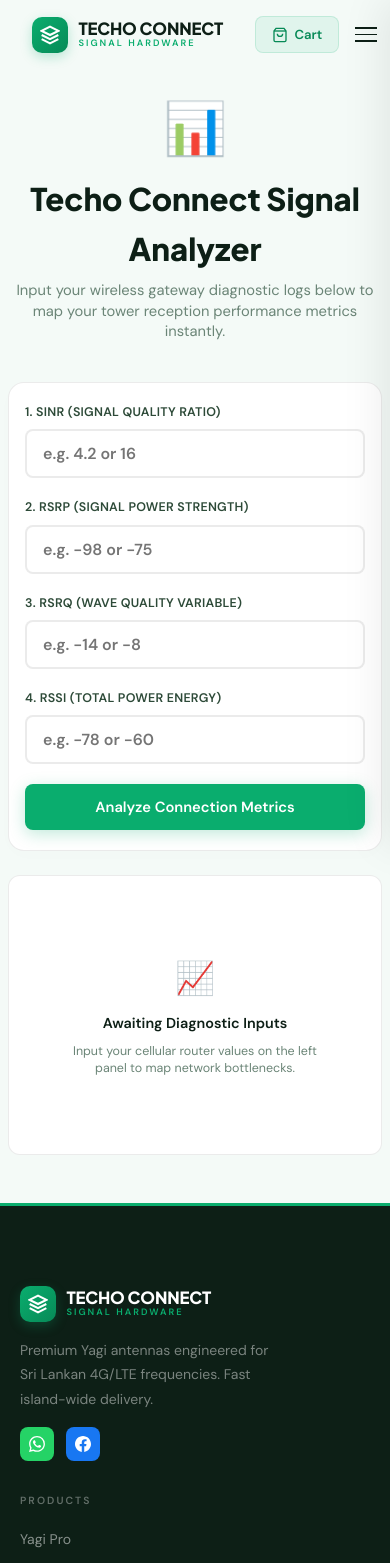
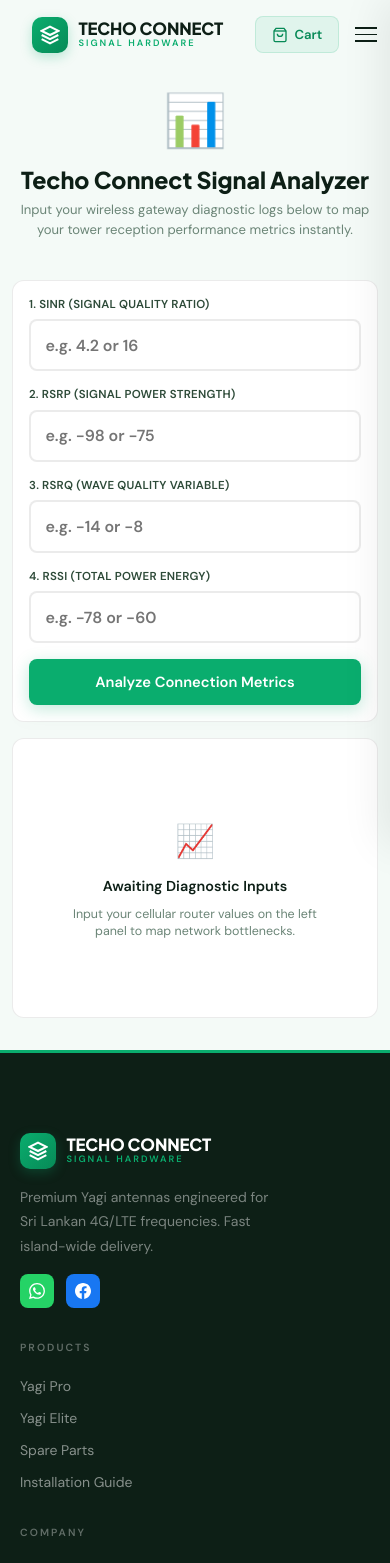
Before and after one commit to thivaharan-selvanayagam/techo-connect, a Next.js app: page /analyzer in a window 390 px wide. Shown: the top 1563 px of the page. Built offline with nearby package versions, Linux system fonts and the light colour scheme.

Commit message:
responsive fix

```diff
--- a/app/analyzer/page.js
+++ b/app/analyzer/page.js
@@ -58,19 +58,31 @@
       issueTitle = "Critical Signal Starvation & Tower Static"
       diagnosticMessage = `Your wireless broadband connection is experiencing extreme signal attenuation. An RSRP value of ${rsrp} dBm shows the cellular waves are heavily blocked before reaching your workspace, forcing your router to decode distorted packets through background radio static noise (SINR: ${sinr} dB).`
       whyItHappens = "This happens because high-frequency cellular bands are absorbed by concrete structural blockades, reinforced masonry walls, and roofing profiles. Your internal omnidirectional router antennas are pulling in destructive reflections and environmental electronic noise instead of a clean, direct tower line."
-      problemList = ["Unpredictable ping spikes (latency jitter) between 40ms and 600ms.", "Drastic speed drops during peak hours due to massive packet corruption.", "Complete network dropouts under heavy streaming loads."]
+      problemList = [
+        "Unpredictable ping spikes (latency jitter) between 40ms and 600ms.",
+        "Drastic speed drops during peak hours due to massive packet corruption.",
+        "Complete network dropouts under heavy streaming loads."
+      ]
     }
     else if (rsrp >= -85 && sinr < 8) {
       issueTitle = "High Transmission Power with Severe Sector Jamming"
       diagnosticMessage = `Your raw reception power (${rsrp} dBm) is strong, but your overall communication clarity is critically compromised (SINR: ${sinr} dB). Your router has adequate raw power but cannot establish a clean connection through the surrounding radio clutter.`
       whyItHappens = "This happens because your router's stock internal antennas lack directional focus. They are accidentally catching competing, overlapping wave front paths from multiple base towers at the same time, creating an echoing cross-talk effect that slows down data parsing."
-      problemList = ["Lagging web page loads and stalling video player buffers.", "Disrupted connection speeds even when the signal bars display full power.", "Frequent stuttering during online multiplayer gaming or live Zoom calls."]
+      problemList = [
+        "Lagging web page loads and stalling video player buffers.",
+        "Disrupted connection speeds even when the signal bars display full power.",
+        "Frequent stuttering during online multiplayer gaming or live Zoom calls."
+      ]
     }
     else {
       issueTitle = "Sub-Optimal Network Range Limitation"
       diagnosticMessage = `Your data stream parameters indicate a connection bottleneck. Your current signal profile provides functional bandwidth for light browsing, but fails under high-load data processing tasks.`
       whyItHappens = "This is caused by distance constraints from the primary provider grid terminal or physical obstructions like dense foliage and surrounding buildings. The signal waves arrive scattered and weakened by the time they reach your indoor setup."
-      problemList = ["Pixelated video quality during 4K or HD streaming.", "Slower upload speeds that bottleneck file transfers.", "Noticeable packet loss during heavy multi-device network load."]
+      problemList = [
+        "Pixelated video quality during 4K or HD streaming.",
+        "Slower upload speeds that bottleneck file transfers.",
+        "Noticeable packet loss during heavy multi-device network load."
+      ]
     }
 
     setVerdict({ grades, issueTitle, diagnosticMessage, whyItHappens, problemList })
@@ -78,6 +90,7 @@
 
   const downloadPDFReport = async () => {
     if (!verdict) return
+
     setPdfLoading(true)
     const toastId = toast.loading('Compiling crisp professional layout into PDF form...')
 
@@ -94,6 +107,7 @@
       }
 
       const element = reportRef.current
+
       const opt = {
         margin: 0,
         filename: 'Techo_Connect_Signal_Analysis_Report.pdf',
@@ -106,8 +120,8 @@
           useCORS: true,
           logging: false,
           scrollY: 0,
-          scrollX: 150, // 🌟 FIXED: Kept at 0 to guarantee clear captures for non-mobile interfaces
-          windowWidth: 1200
+          scrollX: 0,
+          windowWidth: document.documentElement.scrollWidth
         },
         jsPDF: {
           unit: 'mm',
@@ -120,6 +134,7 @@
       }
 
       await window.html2pdf().set(opt).from(element).save()
+
       toast.success('Vector PDF Report successfully compiled!', { id: toastId })
     } catch (err) {
       console.error('PDF compiling runtime crash error:', err)
@@ -130,38 +145,220 @@
   }
 
   const cssStyles = `
-    /* ── SCREEN INTERACTIVE VIEW STYLES ── */
-    .an-section { padding: 3rem 1rem 5rem; background: var(--bg); min-height: 90vh; }
-    .an-container { max-width: 960px; margin: 0 auto; display: flex; flex-direction: column; gap: 1.5rem; }
-    .an-header { text-align: center; margin-bottom: 1rem; }
-    .an-grid { display: flex; flex-wrap: wrap; gap: 1.5rem; }
-    .an-form-panel { flex: 1 1 360px; background: white; border: 1px solid var(--border-light); padding: 2rem; border-radius: 16px; box-shadow: 0 4px 20px rgba(0,0,0,0.01); height: fit-content; }
-    .an-results-panel { flex: 1 2 480px; display: flex; flex-direction: column; gap: 1rem; min-width: 0; }
-    .an-metric-badge { display: flex; justify-content: space-between; align-items: center; background: var(--bg); padding: 0.75rem 1rem; border-radius: 8px; border: 1px solid var(--border-light); font-size: 0.88rem; }
-    .an-pitch-card { background: linear-gradient(135deg, #FFF 0%, #F0FDF4 100%); border: 2px solid var(--green); border-radius: 12px; padding: 1.5rem; margin-top: 0.25rem; }
-    .an-input-group { display: flex; flex-direction: column; gap: 0.4rem; margin-bottom: 1.25rem; }
-    .an-input-group label { font-size: 0.78rem; font-weight: 700; color: var(--slate); text-transform: uppercase; letter-spacing: 0.02em; }
-
-    /* 🌟 FIXED: Added container scaling logic to text fields to prevent layout breakouts */
-    .an-input-group input { width: 100%; box-sizing: border-box; padding: 0.75rem 1rem; border: 2px solid var(--border-light); border-radius: 8px; font-size: 1rem; outline: none; font-weight: 600; transition: border-color 0.2s; }
-    .an-input-group input:focus { border-color: var(--green); }
-
-    /* ── 📱 MOBILE RESPONSIVE ADAPTER OVERRIDES ── */
-    @media (max-width: 576px) {
-      .an-header { text-align: center; margin-bottom: 1rem; margin-top: 4rem;}
-      .an-section { padding: 1.5rem 0.5rem 3rem !important; }
-      .an-form-panel { padding: 1.25rem 1rem !important; flex: 1 1 100% !important; }
-      .an-results-panel { flex: 1 1 100% !important; }
-
-      /* 🌟 FIXED: Added wrap parameters to block text collisions on tiny screens */
-      .an-metric-badge { padding: 0.65rem 0.75rem !important; font-size: 0.82rem !important; flex-direction: row !important; justify-content: space-between !important; flex-wrap: wrap; gap: 0.5rem; }
-      .an-badge-text { font-size: 0.8rem !important; }
-      .an-pitch-card { padding: 1.25rem 1rem !important; }
-      .an-download-btn { display: none !important; }
+    * {
+      box-sizing: border-box;
     }
 
-    /* ── 🖨️ PERFECT FULL-SCALE A4 CANVAS ARCHITECTURE (NO CLIPPING) ── */
-    /* ── PDF ROOT WRAPPER ── */
+    html,
+    body {
+      overflow-x: hidden;
+      max-width: 100%;
+    }
+
+    img,
+    table,
+    div,
+    button,
+    a {
+      max-width: 100%;
+    }
+
+    .an-section {
+      padding: 3rem 1rem 5rem;
+      background: var(--bg);
+      min-height: 90vh;
+      overflow-x: hidden;
+    }
+
+    .an-container {
+      max-width: 960px;
+      margin: 0 auto;
+      display: flex;
+      flex-direction: column;
+      gap: 1.5rem;
+      width: 100%;
+    }
+
+    .an-header {
+      text-align: center;
+      margin-bottom: 1rem;
+    }
+
+    .an-grid {
+      display: flex;
+      flex-wrap: wrap;
+      gap: 1.5rem;
+      width: 100%;
+    }
+
+    .an-form-panel {
+      flex: 1 1 360px;
+      background: white;
+      border: 1px solid var(--border-light);
+      padding: 2rem;
+      border-radius: 16px;
+      box-shadow: 0 4px 20px rgba(0,0,0,0.01);
+      height: fit-content;
+      min-width: 0;
+    }
+
+    .an-results-panel {
+      flex: 1 2 480px;
+      display: flex;
+      flex-direction: column;
+      gap: 1rem;
+      min-width: 0;
+    }
+
+    .an-metric-badge {
+      display: flex;
+      justify-content: space-between;
+      align-items: center;
+      background: var(--bg);
+      padding: 0.75rem 1rem;
+      border-radius: 8px;
+      border: 1px solid var(--border-light);
+      font-size: 0.88rem;
+      gap: 0.5rem;
+      word-break: break-word;
+      overflow-wrap: break-word;
+    }
+
+    .an-badge-text {
+      word-break: break-word;
+      overflow-wrap: break-word;
+    }
+
+    .an-pitch-card {
+      background: linear-gradient(135deg, #FFF 0%, #F0FDF4 100%);
+      border: 2px solid var(--green);
+      border-radius: 12px;
+      padding: 1.5rem;
+      margin-top: 0.25rem;
+    }
+
+    .an-input-group {
+      display: flex;
+      flex-direction: column;
+      gap: 0.4rem;
+      margin-bottom: 1.25rem;
+    }
+
+    .an-input-group label {
+      font-size: 0.78rem;
+      font-weight: 700;
+      color: var(--slate);
+      text-transform: uppercase;
+      letter-spacing: 0.02em;
+      line-height: 1.4;
+    }
+
+    .an-input-group input {
+      width: 100%;
+      max-width: 100%;
+      box-sizing: border-box;
+      padding: 0.75rem 1rem;
+      border: 2px solid var(--border-light);
+      border-radius: 8px;
+      font-size: 1rem;
+      outline: none;
+      font-weight: 600;
+      transition: border-color 0.2s;
+    }
+
+    .an-input-group input:focus {
+      border-color: var(--green);
+    }
+
+    @media (max-width: 768px) {
+
+      .an-section {
+        padding: 1rem 0.75rem 2rem !important;
+      }
+
+      .an-container {
+        width: 100%;
+        overflow-x: hidden;
+      }
+
+      .an-grid {
+        flex-direction: column !important;
+        gap: 1rem !important;
+      }
+
+      .an-form-panel,
+      .an-results-panel {
+        width: 100% !important;
+        flex: 1 1 100% !important;
+        min-width: 0 !important;
+      }
+
+      .an-form-panel {
+        padding: 1rem !important;
+        border-radius: 12px !important;
+      }
+
+      .an-results-panel {
+        gap: 0.75rem !important;
+      }
+
+      .an-header {
+        margin-top: 4rem;
+        padding: 0 0.25rem;
+      }
+
+      .an-header h1 {
+        font-size: 1.45rem !important;
+        line-height: 1.2 !important;
+      }
+
+      .an-header p {
+        font-size: 0.82rem !important;
+        line-height: 1.5 !important;
+      }
+
+      .an-input-group {
+        margin-bottom: 1rem !important;
+      }
+
+      .an-input-group label {
+        font-size: 0.72rem !important;
+      }
+
+      .an-input-group input {
+        font-size: 16px !important;
+        padding: 0.85rem 0.9rem !important;
+      }
+
+      .an-metric-badge {
+        flex-direction: column !important;
+        align-items: flex-start !important;
+        gap: 0.35rem !important;
+        padding: 0.8rem !important;
+        font-size: 0.8rem !important;
+      }
+
+      .an-badge-text {
+        width: 100%;
+        line-height: 1.4;
+      }
+
+      .an-pitch-card {
+        padding: 1rem !important;
+      }
+
+      .an-pitch-card p {
+        font-size: 0.8rem !important;
+        line-height: 1.5 !important;
+      }
+
+      .an-download-btn {
+        width: 100% !important;
+        padding: 0.9rem !important;
+        font-size: 0.82rem !important;
+      }
+    }
+
     .html2pdf-hidden-wrapper {
       position: absolute;
       top: 0;
@@ -175,7 +372,6 @@
       padding: 0 !important;
     }
 
-    /* ── PDF CONTENT ROOT ── */
     .pdf-content-area {
       width: 210mm;
       margin: 0 !important;
@@ -186,15 +382,12 @@
       line-height: 1.4;
     }
 
-    /* ── A4 PAGE ── */
     .pdf-page {
       width: 210mm;
       height: 296.5mm;
       background: #ffffff;
       box-sizing: border-box;
       position: relative;
-
-      /* PROFESSIONAL PAGE MARGINS */
       padding-top: 20mm;
       padding-right: 14mm;
       padding-bottom: 12mm;
@@ -224,40 +417,179 @@
       padding: 0 !important;
       line-height: 1;
     }
-    .pdf-logo span { color: #1e293b; }
-    .pdf-lh-contacts { text-align: right; font-size: 8.5pt; color: #64748b; line-height: 1.4; vertical-align: top; }
-    .pdf-title-box { background: #f8fafc; border: 1px solid #e2e8f0; border-left: 4px solid #0ead6e; padding: 8px 12px; border-radius: 6px; margin-bottom: 14px; }
-    .pdf-section-heading { font-size: 11pt; font-weight: 700; color: #0f172a; border-bottom: 1px solid #e2e8f0; padding-bottom: 3px; margin-top: 14px; margin-bottom: 6px; }
-    .pdf-table { width: 100%; border-collapse: collapse; margin: 6px 0 12px; }
-    .pdf-table th { background: #1e293b; color: #ffffff; text-transform: uppercase; font-size: 8.5pt; font-weight: 700; padding: 6px 8px; text-align: left; }
-    .pdf-table td { padding: 6px 8px; font-size: 9pt; border: 1px solid #e2e8f0; color: #334155; }
-    .pdf-badge { font-weight: 700; padding: 2px 6px; border-radius: 4px; font-size: 7.5pt; display: inline-block; }
-    .pdf-highlight { background: #fff9db; border-left: 4px solid #ef4444; padding: 8px 10px; margin-bottom: 10px; font-size: 9pt; color: #334155; }
-    .pdf-product-card { border: 1px solid #0ead6e; background: #f0fdf4; border-radius: 8px; padding: 12px; margin-top: 10px; }
-    .pdf-cta-box { background: #0ead6e; padding: 14px; border-radius: 8px; text-align: center; margin-top: 15px; }
 
-    .pdf-btn-link { display: inline-block; background: white; color: #0ead6e; font-weight: 800; padding: 8px 16px; border-radius: 5px; text-decoration: underline; font-size: 9pt; text-transform: uppercase; margin-top: 8px; border: 1px solid #0ead6e; }
-    .pdf-prod-url { color: #0ead6e; font-weight: 700; text-decoration: underline; font-size: 9.5pt; display: inline-block; margin-top: 4px; }
-    .pdf-footer-tag { position: absolute; bottom: 12mm; left: 16mm; right: 16mm; border-top: 1px solid #e2e8f0; padding-top: 6px; font-size: 7.5pt; color: #64748b; }
-    .pdf-content-area p, .pdf-content-area li { font-size: 9.5pt; color: #334155; line-height: 1.45; text-align: justify; margin: 0 0 6px 0; }
-    .pdf-content-area ul { padding-left: 16px; margin-bottom: 6px; }
-  `;
+    .pdf-logo span {
+      color: #1e293b;
+    }
+
+    .pdf-lh-contacts {
+      text-align: right;
+      font-size: 8.5pt;
+      color: #64748b;
+      line-height: 1.4;
+      vertical-align: top;
+    }
+
+    .pdf-title-box {
+      background: #f8fafc;
+      border: 1px solid #e2e8f0;
+      border-left: 4px solid #0ead6e;
+      padding: 8px 12px;
+      border-radius: 6px;
+      margin-bottom: 14px;
+    }
+
+    .pdf-section-heading {
+      font-size: 11pt;
+      font-weight: 700;
+      color: #0f172a;
+      border-bottom: 1px solid #e2e8f0;
+      padding-bottom: 3px;
+      margin-top: 14px;
+      margin-bottom: 6px;
+    }
+
+    .pdf-table {
+      width: 100%;
+      border-collapse: collapse;
+      margin: 6px 0 12px;
+    }
+
+    .pdf-table th {
+      background: #1e293b;
+      color: #ffffff;
+      text-transform: uppercase;
+      font-size: 8.5pt;
+      font-weight: 700;
+      padding: 6px 8px;
+      text-align: left;
+    }
+
+    .pdf-table td {
+      padding: 6px 8px;
+      font-size: 9pt;
+      border: 1px solid #e2e8f0;
+      color: #334155;
+      word-break: break-word;
+    }
+
+    .pdf-badge {
+      font-weight: 700;
+      padding: 2px 6px;
+      border-radius: 4px;
+      font-size: 7.5pt;
+      display: inline-block;
+    }
+
+    .pdf-highlight {
+      background: #fff9db;
+      border-left: 4px solid #ef4444;
+      padding: 8px 10px;
+      margin-bottom: 10px;
+      font-size: 9pt;
+      color: #334155;
+    }
+
+    .pdf-product-card {
+      border: 1px solid #0ead6e;
+      background: #f0fdf4;
+      border-radius: 8px;
+      padding: 12px;
+      margin-top: 10px;
+    }
+
+    .pdf-cta-box {
+      background: #0ead6e;
+      padding: 14px;
+      border-radius: 8px;
+      text-align: center;
+      margin-top: 15px;
+    }
+
+    .pdf-btn-link {
+      display: inline-block;
+      background: white;
+      color: #0ead6e;
+      font-weight: 800;
+      padding: 8px 16px;
+      border-radius: 5px;
+      text-decoration: underline;
+      font-size: 9pt;
+      text-transform: uppercase;
+      margin-top: 8px;
+      border: 1px solid #0ead6e;
+    }
+
+    .pdf-prod-url {
+      color: #0ead6e;
+      font-weight: 700;
+      text-decoration: underline;
+      font-size: 9.5pt;
+      display: inline-block;
+      margin-top: 4px;
+      word-break: break-word;
+    }
+
+    .pdf-footer-tag {
+      position: absolute;
+      bottom: 12mm;
+      left: 16mm;
+      right: 16mm;
+      border-top: 1px solid #e2e8f0;
+      padding-top: 6px;
+      font-size: 7.5pt;
+      color: #64748b;
+    }
+
+    .pdf-content-area p,
+    .pdf-content-area li {
+      font-size: 9.5pt;
+      color: #334155;
+      line-height: 1.45;
+      text-align: justify;
+      margin: 0 0 6px 0;
+      word-break: break-word;
+    }
+
+    .pdf-content-area ul {
+      padding-left: 16px;
+      margin-bottom: 6px;
+    }
+  `
 
   return (
     <>
       <style dangerouslySetInnerHTML={{ __html: cssStyles }} />
 
-      {/* ── INTERACTIVE WEB DISPLAY VIEW MODE ── */}
       <Nav />
+
       <div className="an-section">
         <div className="an-container">
 
           <div className="an-header">
             <span style={{ fontSize: '3.2rem' }}>📊</span>
-            <h1 style={{ fontFamily: 'var(--font-head)', fontWeight: 800, fontSize: '1.95rem', color: 'var(--ink)', marginTop: '0.25rem' }}>
+
+            <h1
+              style={{
+                fontFamily: 'var(--font-head)',
+                fontWeight: 800,
+                fontSize: '1.95rem',
+                color: 'var(--ink)',
+                marginTop: '0.25rem'
+              }}
+            >
               Techo Connect Signal Analyzer
             </h1>
-            <p style={{ color: 'var(--muted)', fontSize: '0.92rem', maxWidth: '520px', margin: '0.4rem auto 0', lineHeight: 1.4 }}>
+
+            <p
+              style={{
+                color: 'var(--muted)',
+                fontSize: '0.92rem',
+                maxWidth: '520px',
+                margin: '0.4rem auto 0',
+                lineHeight: 1.4
+              }}
+            >
               Input your wireless gateway diagnostic logs below to map your tower reception performance metrics instantly.
             </p>
           </div>
@@ -334,8 +666,10 @@
             </div>
 
           </div>
+
         </div>
       </div>
+
       <Footer />
 
       {/* ── 🖨️ CORPORATE CANVAS RENDER HOUSING NODE ── */}
```
